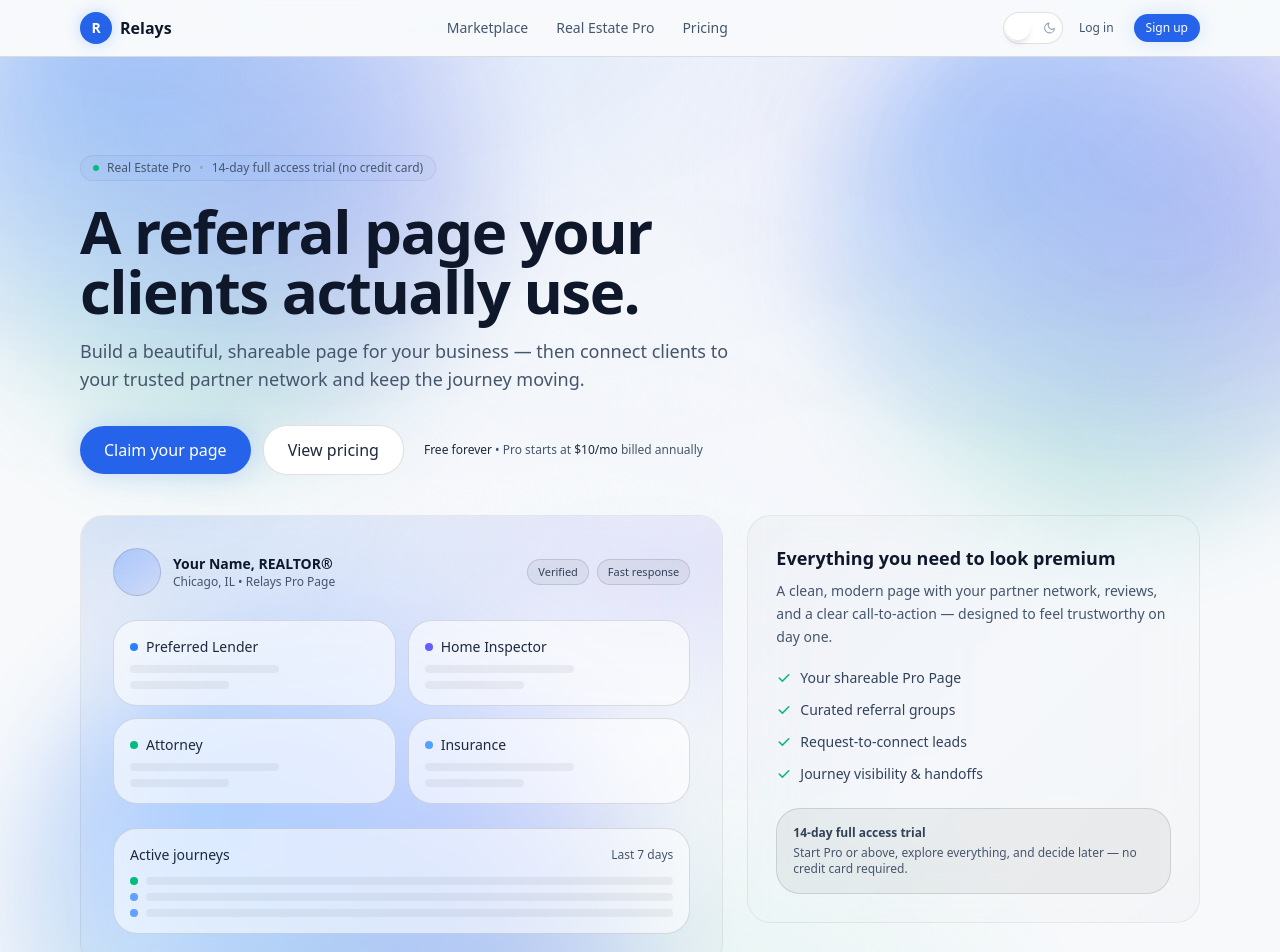
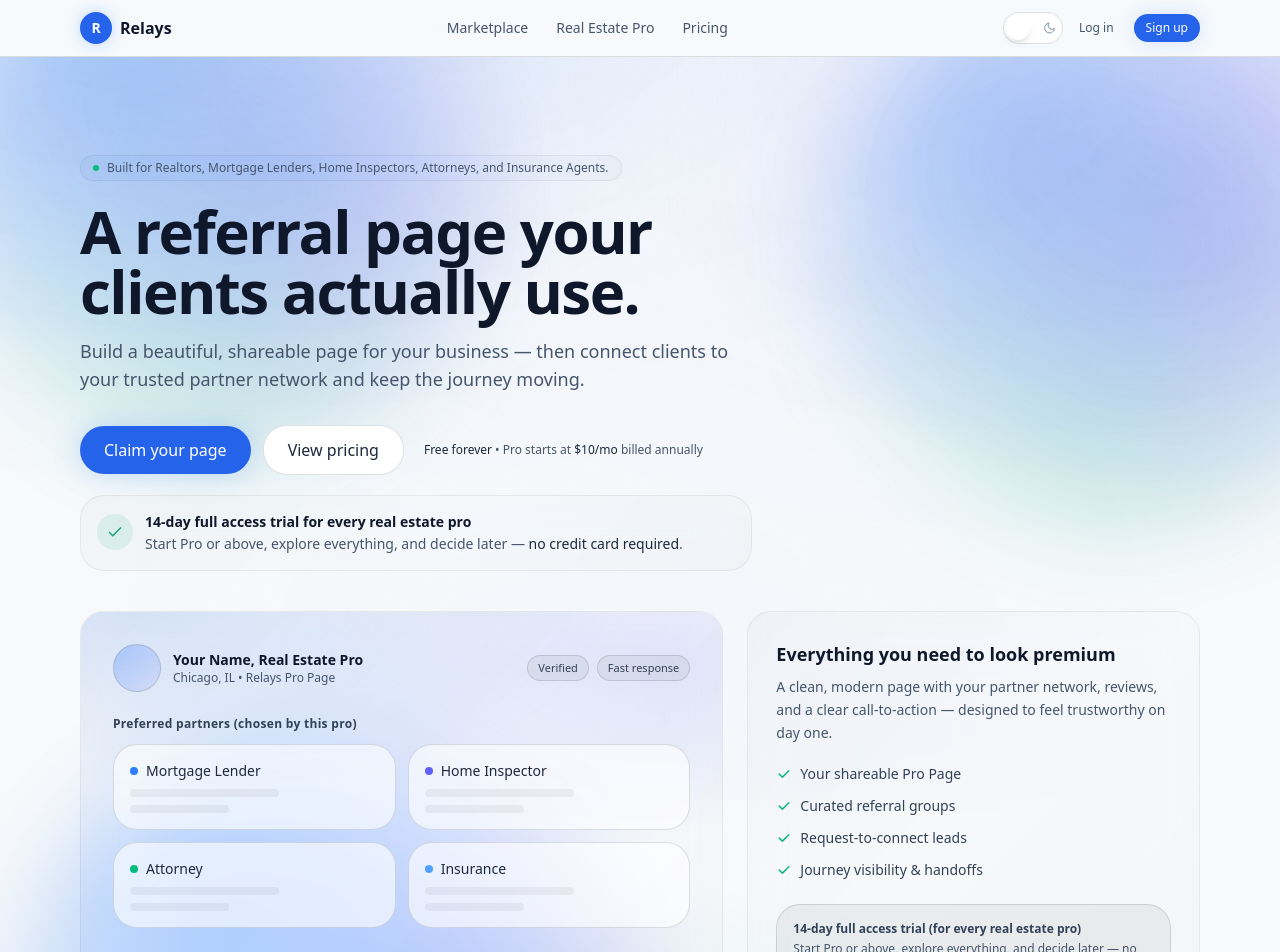
Before and after one commit to Nandified/Relays, a Next.js app: page /real-estate-pro in a window 1280 px wide. Shown: the top 952 px of the page. Built offline with nearby package versions, Linux system fonts and the light colour scheme; no server answers.

Commit message:
Improve Real Estate Pro hero trial messaging & preview labels

```diff
--- a/src/app/real-estate-pro/page.tsx
+++ b/src/app/real-estate-pro/page.tsx
@@ -77,9 +77,7 @@
             <AnimatedSection className="relative">
               <div className="inline-flex items-center gap-2 rounded-full border border-[var(--border)] bg-[var(--bg-card)]/70 px-3 py-1 text-xs text-slate-600 dark:text-slate-300 liquid-glass">
                 <span className="inline-flex h-1.5 w-1.5 rounded-full bg-emerald-500" />
-                Real Estate Pro
-                <span className="text-slate-400 dark:text-slate-500">•</span>
-                14-day full access trial (no credit card)
+                Built for Realtors, Mortgage Lenders, Home Inspectors, Attorneys, and Insurance Agents.
               </div>
 
               <h1 className="mt-5 text-balance text-4xl font-bold tracking-tight text-slate-900 dark:text-white sm:text-5xl md:text-6xl">
@@ -106,6 +104,23 @@
                 </div>
               </div>
 
+              {/* Trial banner */}
+              <div className="mt-5 max-w-2xl rounded-2xl border border-[var(--border)] bg-[var(--bg-card)]/70 p-4 liquid-glass">
+                <div className="flex items-start gap-3">
+                  <div className="mt-0.5 flex h-9 w-9 items-center justify-center rounded-xl bg-emerald-500/10 text-emerald-600 dark:text-emerald-400">
+                    <svg width="18" height="18" viewBox="0 0 24 24" fill="none" stroke="currentColor" strokeWidth="1.8" className="opacity-90">
+                      <path d="M20 6L9 17l-5-5" />
+                    </svg>
+                  </div>
+                  <div className="flex-1">
+                    <div className="text-sm font-semibold text-slate-900 dark:text-slate-100">14-day full access trial for every real estate pro</div>
+                    <div className="mt-0.5 text-sm text-slate-600 dark:text-slate-400">
+                      Start Pro or above, explore everything, and decide later — <span className="font-medium text-slate-800 dark:text-slate-200">no credit card required</span>.
+                    </div>
+                  </div>
+                </div>
+              </div>
+
               {/* Preview card */}
               <div className="mt-10 grid gap-6 md:grid-cols-12">
                 <div className="md:col-span-7">
@@ -116,7 +131,7 @@
                         <div className="flex items-center gap-3">
                           <div className="h-12 w-12 rounded-2xl bg-gradient-to-br from-blue-500/30 to-indigo-500/10 border border-[var(--border)]" />
                           <div>
-                            <div className="text-sm font-semibold text-slate-900 dark:text-slate-100">Your Name, REALTOR®</div>
+                            <div className="text-sm font-semibold text-slate-900 dark:text-slate-100">Your Name, Real Estate Pro</div>
                             <div className="text-xs text-slate-600 dark:text-slate-400">Chicago, IL • Relays Pro Page</div>
                           </div>
                         </div>
@@ -126,9 +141,11 @@
                         </div>
                       </div>
 
-                      <div className="mt-6 grid gap-3 sm:grid-cols-2">
+                      <div className="mt-6">
+                        <div className="text-xs font-semibold tracking-wide text-slate-700 dark:text-slate-300">Preferred partners (chosen by this pro)</div>
+                        <div className="mt-3 grid gap-3 sm:grid-cols-2">
                         {[
-                          { label: "Preferred Lender", dot: "bg-blue-500" },
+                          { label: "Mortgage Lender", dot: "bg-blue-500" },
                           { label: "Home Inspector", dot: "bg-indigo-500" },
                           { label: "Attorney", dot: "bg-emerald-500" },
                           { label: "Insurance", dot: "bg-blue-400" },
@@ -142,6 +159,7 @@
                             <div className="mt-2 h-2 w-2/5 rounded-full bg-black/5 dark:bg-white/5" />
                           </div>
                         ))}
+                        </div>
                       </div>
 
                       <div className="mt-6 rounded-2xl border border-[var(--border)] bg-[var(--bg-card)]/55 p-4">
@@ -184,7 +202,7 @@
                       ))}
                     </div>
                     <div className="mt-6 rounded-2xl border border-[var(--border)] bg-black/5 dark:bg-white/5 p-4">
-                      <div className="text-xs font-semibold text-slate-700 dark:text-slate-300">14-day full access trial</div>
+                      <div className="text-xs font-semibold text-slate-700 dark:text-slate-300">14-day full access trial (for every real estate pro)</div>
                       <div className="mt-1 text-xs text-slate-600 dark:text-slate-400">
                         Start Pro or above, explore everything, and decide later — no credit card required.
                       </div>
```
